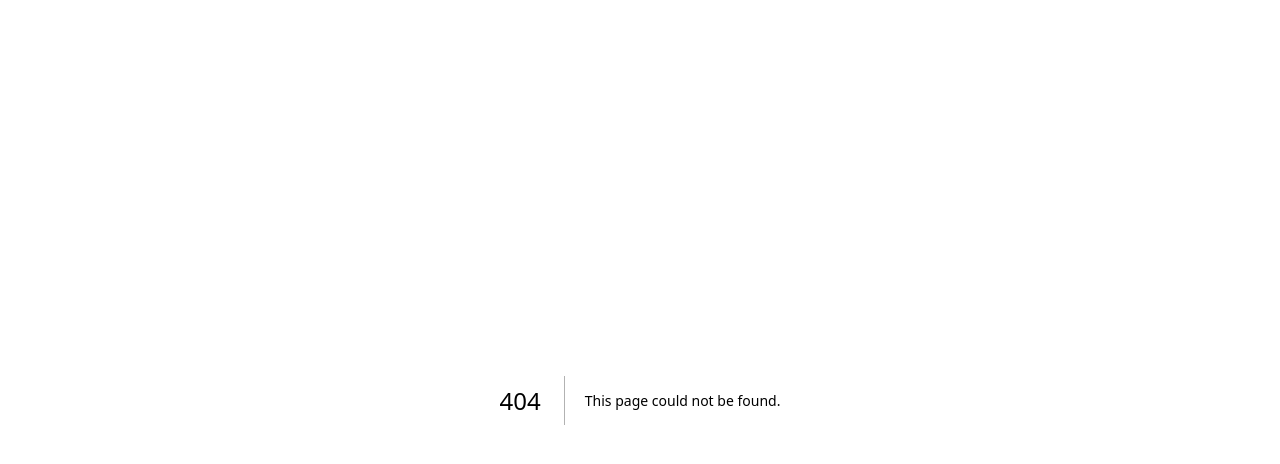
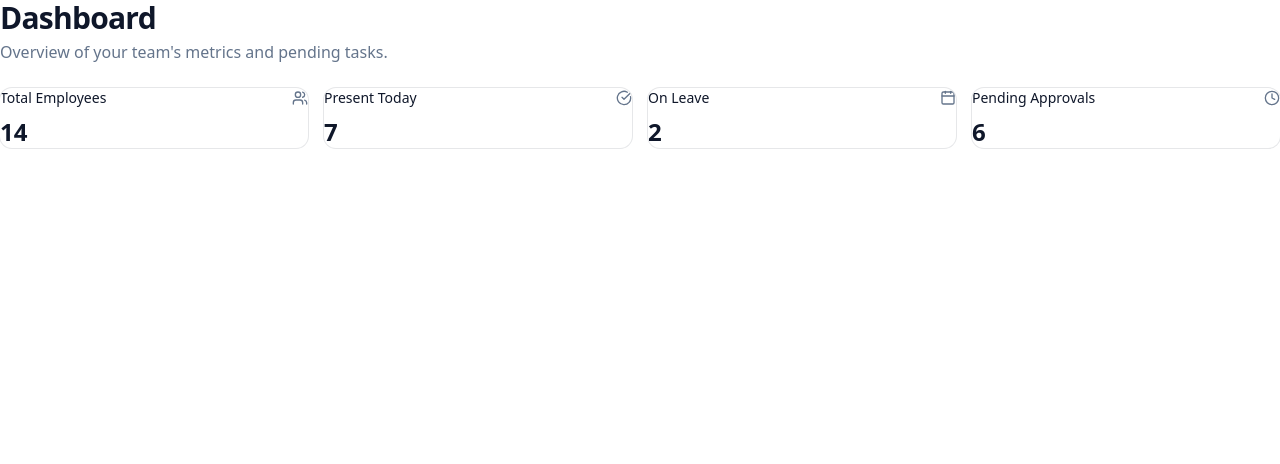
Before and after one commit to deveshkolte/dayflow, a Next.js app: page /admin in a window 1280 px wide. Before the commit this address had no page. Shown: the top 464 px of the page. Built offline with nearby package versions, Linux system fonts and the light colour scheme.

Commit message:
feat(admin): add KPI metrics dashboard grid

```diff
--- /dev/null
+++ b/src/app/admin/page.tsx
@@ -0,0 +1,16 @@
+import { KpiGrid } from "@/components/admin/KpiGrid";
+
+export default function AdminDashboardPage() {
+  return (
+    <div className="space-y-6">
+      <div>
+        <h2 className="text-3xl font-bold tracking-tight">Dashboard</h2>
+        <p className="text-muted-foreground mt-1">Overview of your team&apos;s metrics and pending tasks.</p>
+      </div>
+
+      <KpiGrid />
+
+      {/* Employee table will go here */}
+    </div>
+  );
+}
--- /dev/null
+++ b/src/components/admin/KpiCard.tsx
@@ -0,0 +1,32 @@
+import { Card, CardContent, CardHeader, CardTitle } from "@/components/ui/card";
+import { LucideIcon, TrendingDown, TrendingUp } from "lucide-react";
+
+interface KpiCardProps {
+  title: string;
+  value: string | number;
+  icon: LucideIcon;
+  trend?: {
+    value: string;
+    direction: "up" | "down";
+  };
+}
+
+export function KpiCard({ title, value, icon: Icon, trend }: KpiCardProps) {
+  return (
+    <Card>
+      <CardHeader className="flex flex-row items-center justify-between space-y-0 pb-2">
+        <CardTitle className="text-sm font-medium">{title}</CardTitle>
+        <Icon className="h-4 w-4 text-muted-foreground" />
+      </CardHeader>
+      <CardContent>
+        <div className="text-2xl font-bold">{value}</div>
+        {trend && (
+          <p className={`flex items-center text-xs mt-1 ${trend.direction === "up" ? "text-green-600" : "text-red-600"}`}>
+            {trend.direction === "up" ? <TrendingUp className="mr-1 h-3 w-3" /> : <TrendingDown className="mr-1 h-3 w-3" />}
+            {trend.value}
+          </p>
+        )}
+      </CardContent>
+    </Card>
+  );
+}
--- /dev/null
+++ b/src/components/admin/KpiGrid.tsx
@@ -0,0 +1,35 @@
+import { Users, CheckCircle, Calendar, Clock } from "lucide-react";
+import { KpiCard } from "./KpiCard";
+import { mockEmployees, mockAttendance, mockLeaveRequests } from "@/constants/mockData";
+
+export function KpiGrid() {
+  const totalEmployees = mockEmployees.filter(emp => emp.status === "active").length;
+
+  const dates = mockAttendance.map(a => a.date).sort((a, b) => new Date(b).getTime() - new Date(a).getTime());
+  const latestDateStr = dates.length > 0 ? dates[0] : "";
+
+  const presentToday = mockAttendance.filter(a => a.date === latestDateStr && a.status === "Present").length;
+
+  const attendanceLeaveCount = mockAttendance.filter(a => a.date === latestDateStr && a.status === "Leave").length;
+
+  const todayStr = new Date().toISOString().split('T')[0];
+  const approvedLeavesCount = mockLeaveRequests.filter(req => {
+    if (req.status !== "Approved") return false;
+    const startStr = req.startDate.split('T')[0];
+    const endStr = req.endDate.split('T')[0];
+    return todayStr >= startStr && todayStr <= endStr;
+  }).length;
+
+  const onLeaveCount = attendanceLeaveCount + approvedLeavesCount;
+
+  const pendingApprovals = mockLeaveRequests.filter(req => req.status === "Pending").length;
+
+  return (
+    <div className="grid gap-4 md:grid-cols-2 lg:grid-cols-4">
+      <KpiCard title="Total Employees" value={totalEmployees} icon={Users} />
+      <KpiCard title="Present Today" value={presentToday} icon={CheckCircle} />
+      <KpiCard title="On Leave" value={onLeaveCount} icon={Calendar} />
+      <KpiCard title="Pending Approvals" value={pendingApprovals} icon={Clock} />
+    </div>
+  );
+}
```
